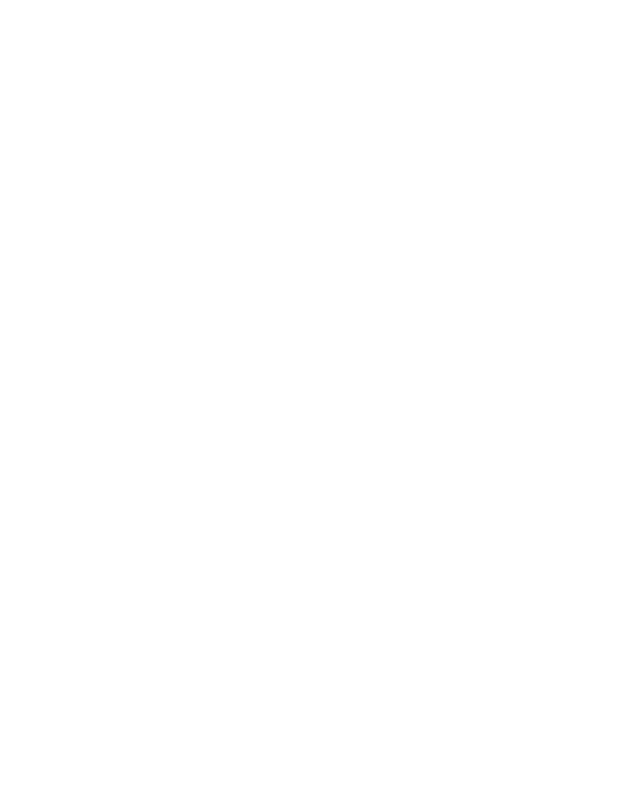
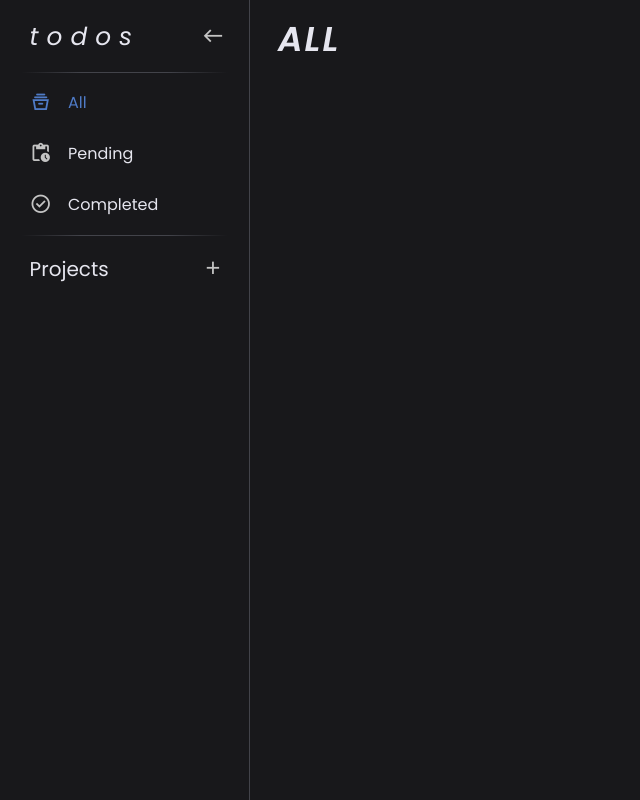
Before and after one commit to amShuri/todo-app, a website built with webpack: page src/template.html in a window 1280 px wide. Shown: the whole page, without its empty margins (0-640 px from the left). Built offline with nearby package versions, Linux system fonts and the light colour scheme.

Commit message:
Implement initial app layout

```diff
--- a/src/style.css
+++ b/src/style.css
@@ -0,0 +1,269 @@
+@import url("https://fonts.googleapis.com/css2?family=Poppins:ital,wght@0,100;0,200;0,300;0,400;0,500;0,600;0,700;0,800;0,900;1,100;1,200;1,300;1,400;1,500;1,600;1,700;1,800;1,900&display=swap");
+
+:root {
+  --base-clr: #18181b;
+  --line-clr: #42434a;
+  --hover-clr: #222533;
+  --text-clr: #e6e6ef;
+  --border-clr: #a1a1aa;
+  --accent-clr: #4f7bc7;
+  --cta-btn-clr: #075985;
+  --cta-btn-hover: #0369a1;
+  --secondary-text-clr: #a6a8b4;
+  --secondary-base-clr: #1c1c20;
+  --low-priority-clr: #0f6a33;
+  --medium-priority-clr: #a47203;
+  --high-priority-clr: #7a1515;
+}
+
+* {
+  box-sizing: border-box;
+  margin: 0;
+  padding: 0;
+}
+
+html {
+  font-family: Poppins, "Segoe UI", "Segoe UI", Tahoma, Geneva, Verdana,
+    sans-serif;
+  line-height: 1.5;
+}
+
+body {
+  display: grid;
+  grid-template-columns: auto 1fr;
+  min-height: 100dvh;
+  min-height: 100vh;
+}
+
+ul {
+  list-style-type: none;
+}
+
+label,
+button {
+  cursor: pointer;
+}
+
+button {
+  background: none;
+  border: none;
+  border-radius: 0.25rem;
+  padding: 0.55rem;
+}
+
+a,
+input,
+button,
+select,
+textarea {
+  outline: none;
+}
+
+a:focus-visible,
+input:focus-visible,
+button:focus-visible,
+textarea:focus-visible,
+select:focus {
+  border-color: var(--secondary-text-clr);
+  box-shadow: 0 0 0 2px var(--secondary-text-clr);
+}
+
+/* Start of Flex Elements */
+.sidebar a,
+.sidebar button,
+.sidebar-section,
+.sidebar-section > span,
+.main-content button,
+.main-content ul li > div {
+  display: flex;
+}
+
+.sidebar-logo,
+.sidebar-projects,
+.main-content ul li > div {
+  align-items: center;
+}
+
+.sidebar .icon,
+.main-content .icon {
+  flex-shrink: 0;
+}
+
+.sidebar-logo span,
+.sidebar-projects span,
+.main-content h2 {
+  flex-grow: 1;
+}
+/* End of Flex Elements */
+
+.sidebar {
+  background-color: var(--base-clr);
+  border-right: 1px solid var(--line-clr);
+  padding: 0.25rem 1rem;
+  height: 100vh;
+  width: 250px;
+
+  align-self: start;
+  position: sticky;
+  top: 0;
+}
+
+.sidebar-logo > span {
+  font-size: 1.55rem;
+  font-style: italic;
+  letter-spacing: 8px;
+}
+
+.sidebar-projects > span {
+  font-size: 1.25rem;
+}
+
+.sidebar a,
+.sidebar-logo > span,
+.sidebar-projects > span {
+  border-radius: 0.5rem;
+  color: var(--text-clr);
+  padding: 0.85rem;
+  text-decoration: none;
+  gap: 1rem;
+}
+
+.sidebar ul li.active a,
+.sidebar ul li.active .icon {
+  color: var(--accent-clr);
+}
+
+.sidebar a:hover,
+.sidebar button:hover,
+.main-content button:hover {
+  background-color: var(--hover-clr);
+}
+
+.main-content {
+  background-color: var(--base-clr);
+  padding: 0.5rem 1.75rem;
+}
+
+.main-content h1,
+.main-content h2 {
+  color: var(--text-clr);
+}
+
+.main-content h1 {
+  font-size: 2.15rem;
+  font-style: italic;
+  font-weight: 600;
+  letter-spacing: 2px;
+  padding: 0.4rem 0;
+  text-transform: uppercase;
+}
+
+.main-content h2 {
+  font-size: 1.45rem;
+  font-weight: 500;
+}
+
+.main-content ul {
+  display: grid;
+  grid-template-columns: repeat(auto-fill, minmax(350px, 1fr));
+  gap: 2rem;
+}
+
+.main-content button {
+  padding: 0.4rem;
+}
+
+.main-content p {
+  color: var(--secondary-text-clr);
+  font-size: 0.85rem;
+}
+
+.main-content ul li > div {
+  gap: 0.15rem;
+}
+
+.sidebar .projects-wrapper span,
+.todo .todo-title,
+.todo .todo-description::first-letter {
+  text-transform: capitalize;
+}
+
+.todo-due-container {
+  margin-left: -2px;
+}
+
+.todo-due-date {
+  margin: 4px 0 0 4px;
+}
+
+.todo-description {
+  display: -webkit-box;
+  -webkit-box-orient: vertical;
+  -webkit-line-clamp: 3;
+  overflow: hidden;
+  line-clamp: 3;
+}
+
+/* Start of Utility Classes */
+.general-separator {
+  background-color: var(--line-clr);
+  background: radial-gradient(circle, var(--line-clr) 40%, var(--base-clr) 95%);
+  height: 1px;
+  margin: 0.25rem 0;
+}
+
+.todo-priority-line {
+  background-color: var(--line-clr);
+  height: 1px;
+  margin: 0 0 0.35rem 0;
+}
+
+.low-priority {
+  background-color: var(--low-priority-clr);
+  background: radial-gradient(
+    circle,
+    var(--low-priority-clr) 40%,
+    var(--base-clr) 85%
+  );
+}
+
+.medium-priority {
+  background-color: var(--medium-priority-clr);
+  background: radial-gradient(
+    circle,
+    var(--medium-priority-clr) 40%,
+    var(--base-clr) 85%
+  );
+}
+
+.high-priority {
+  background-color: var(--high-priority-clr);
+  background: radial-gradient(
+    circle,
+    var(--high-priority-clr) 40%,
+    var(--base-clr) 85%
+  );
+}
+
+.sidebar .icon {
+  color: #c4c4c4;
+  font-size: 1.4rem;
+}
+
+.todo .icon {
+  color: #e4e4e6b4;
+  font-size: 1.15rem;
+}
+
+/* End of Utility Classes */
+
+/* 0Media Queries */
+@media screen and (max-width: 768px) {
+  .sidebar {
+    display: none;
+  }
+
+  .main-content .todos > ul {
+    grid-template-columns: auto;
+  }
+}
--- a/src/template.html
+++ b/src/template.html
@@ -3,7 +3,64 @@
   <head>
     <meta charset="UTF-8" />
     <meta name="viewport" content="width=device-width, initial-scale=1.0" />
-    <title>Document</title>
+    <link
+      href="https://fonts.googleapis.com/css2?family=Material+Symbols+Outlined"
+      rel="stylesheet"
+    />
+    <title>todoapp</title>
   </head>
-  <body></body>
+  <body>
+    <nav class="sidebar">
+      <ul>
+        <li class="sidebar-logo sidebar-section">
+          <span>todos</span>
+          <button class="collapse-btn">
+            <span class="icon material-symbols-outlined">west</span>
+          </button>
+        </li>
+        <div class="general-separator"></div>
+
+        <!-- MAIN CATEGORIES -->
+        <div class="sidebar-links">
+          <li class="active sidebar-link">
+            <a href="#">
+              <span class="icon material-symbols-outlined"> home_storage </span>
+              <span>All</span>
+            </a>
+          </li>
+
+          <li class="sidebar-link">
+            <a href="#">
+              <span class="icon material-symbols-outlined">
+                pending_actions
+              </span>
+              <span>Pending</span>
+            </a>
+          </li>
+
+          <li class="sidebar-link">
+            <a href="#">
+              <span class="icon material-symbols-outlined"> check_circle </span>
+              <span>Completed</span>
+            </a>
+          </li>
+          <div class="general-separator"></div>
+
+          <!-- PROJECT CATEGORIES -->
+          <li class="sidebar-projects sidebar-section">
+            <span>Projects</span>
+            <button>
+              <span class="icon material-symbols-outlined">add</span>
+            </button>
+          </li>
+          <div class="projects-wrapper"></div>
+        </div>
+      </ul>
+    </nav>
+
+    <main class="main-content">
+      <h1>All</h1>
+      <ul class="todo-container"></ul>
+    </main>
+  </body>
 </html>
```
